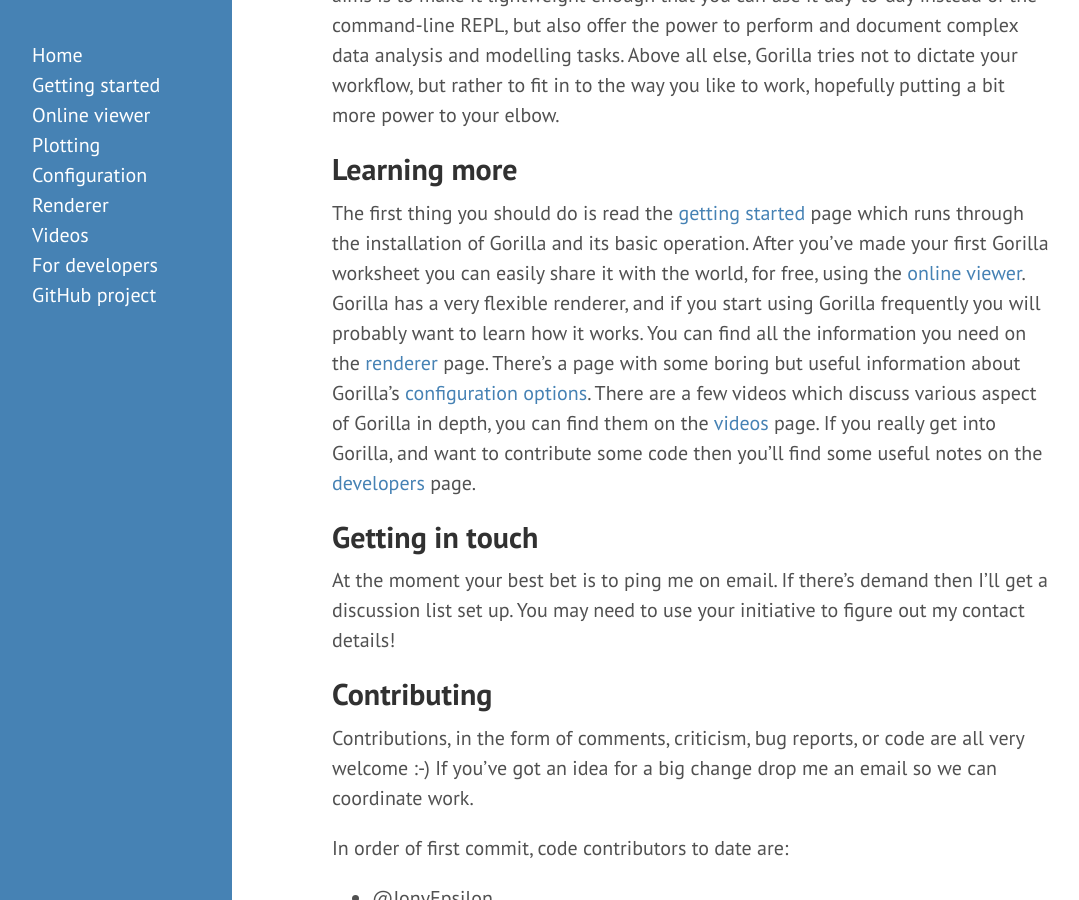
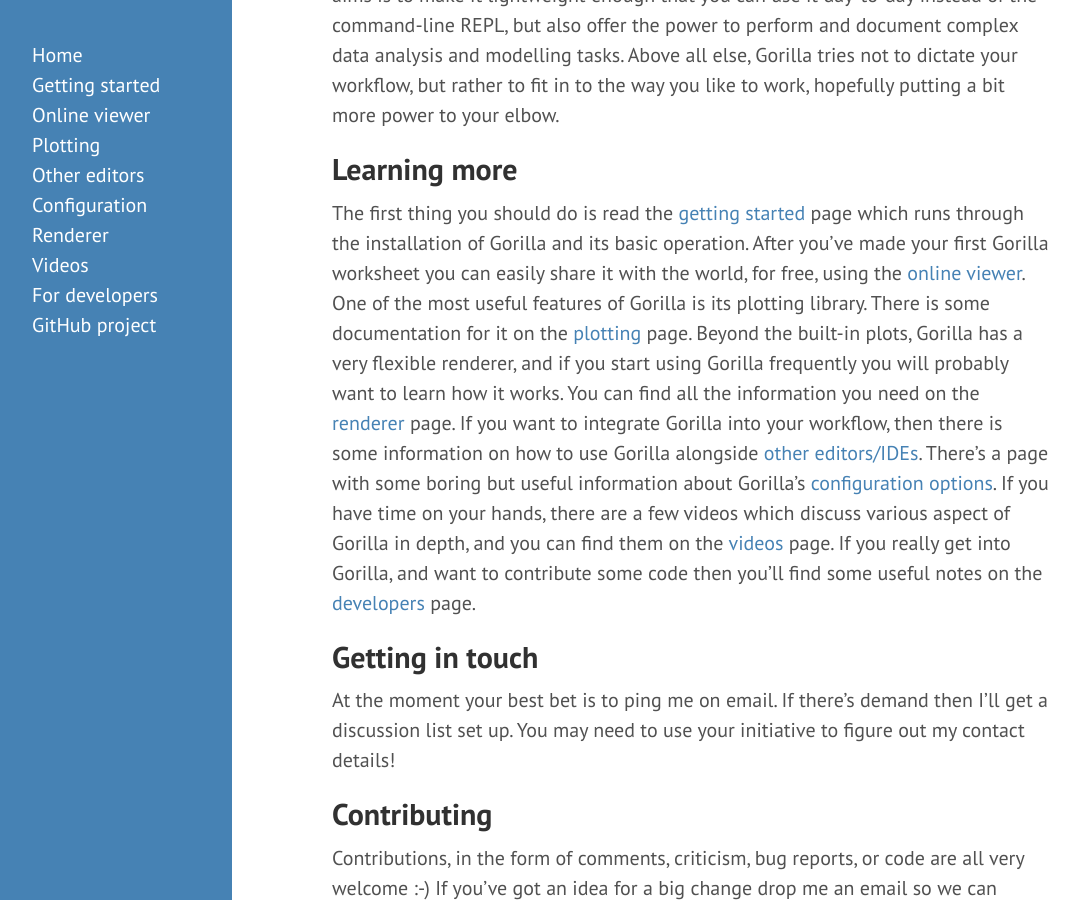
Before and after one commit to JonyEpsilon/gorilla-repl.org, a Jekyll site: the page built from index.md, in a window 1280 px wide and 900 px high, scrolled down 631 px. Shown: the whole window, without its empty margins (8-1087 px from the left). Built offline with Jekyll 4.4.1, drawn with Linux system fonts in a browser that asks for light colours; Markdown is read by kramdown in place of the engine named in the settings.

Commit message:
Add page on "other editors". Update videos.

```diff
--- a/_includes/sidebar.html
+++ b/_includes/sidebar.html
@@ -7,6 +7,7 @@
         <li class="sidebar-nav-item"><a href="/start.html">Getting started</a></li>
         <li class="sidebar-nav-item"><a href="/viewer.html">Online viewer</a></li>
         <li class="sidebar-nav-item"><a href="/plotting.html">Plotting</a></li>
+        <li class="sidebar-nav-item"><a href="/editors.html">Other editors</a></li>
         <li class="sidebar-nav-item"><a href="/configuration.html">Configuration</a></li>
         <li class="sidebar-nav-item"><a href="/renderer.html">Renderer</a></li>
         <li class="sidebar-nav-item"><a href="/videos.html">Videos</a></li>
--- a/index.md
+++ b/index.md
@@ -23,12 +23,14 @@ elbow.
 
 The first thing you should do is read the [getting started](/start.html) page which runs through the installation of
 Gorilla and its basic operation. After you've made your first Gorilla worksheet you can easily share it with the world,
-for free, using the [online viewer](/viewer.html). Gorilla has a very flexible renderer, and if you start using Gorilla
-frequently you
+for free, using the [online viewer](/viewer.html). One of the most useful features of Gorilla is its plotting library.
+There is some documentation for it on the [plotting](/plotting.html) page. Beyond the built-in plots, Gorilla has a very
+flexible renderer, and if you start using Gorilla frequently you
 will probably want to learn how it works. You can find all the information you need on the [renderer](/renderer.html)
-page. There's a page with some boring but useful information about Gorilla's
-[configuration options](/configuration.html). There are a few videos which
-discuss various aspect of Gorilla in depth, you can find them on the
+page. If you want to integrate Gorilla into your workflow, then there is some information on how to use Gorilla
+alongside [other editors/IDEs](/editors.html). There's a page with some boring but useful information about Gorilla's
+[configuration options](/configuration.html). If you have time on your hands, there are a few videos which
+discuss various aspect of Gorilla in depth, and you can find them on the
 [videos](/videos.html) page. If you really get into Gorilla, and want to contribute some code then you'll find some
 useful notes on the [developers](/developers.html) page.
 
```
Also changed, not shown: editors.md (added, +44 -0 lines), start.md (+5 -0 lines), videos.md (+15 -4 lines).
